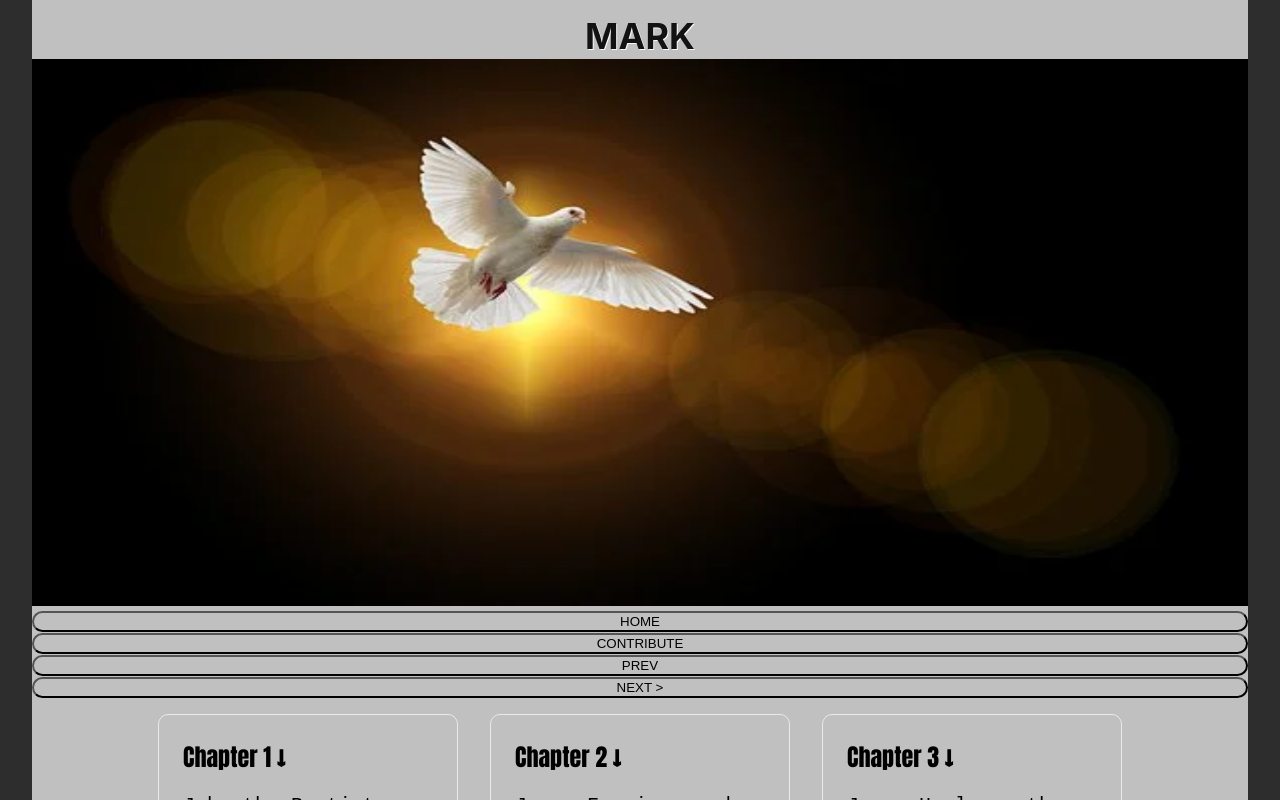
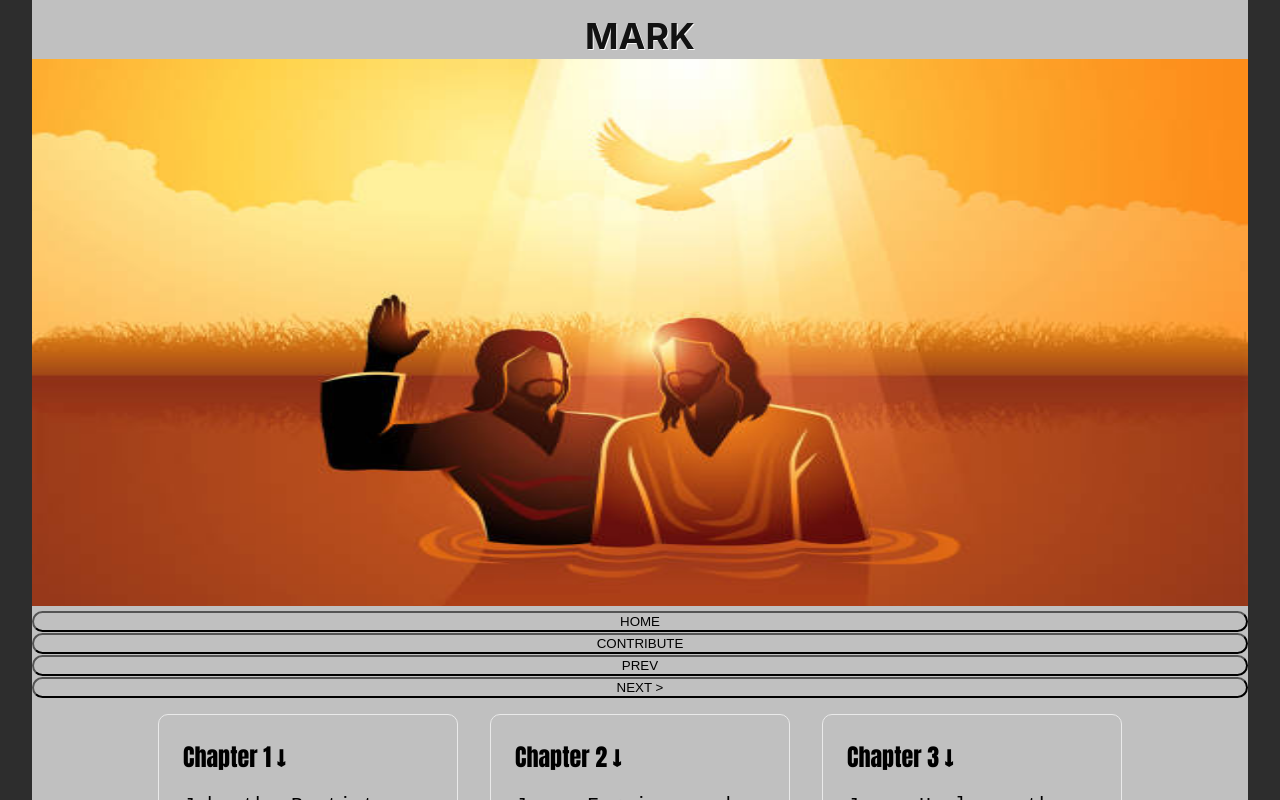
Before and after one commit to jnutt367/mark, a Next.js app: page / in a window 1280 px wide. Shown: the top 800 px of the page. Built offline with nearby package versions, Linux system fonts and the light colour scheme.

Commit message:
Update index.js
baptism.jpg

```diff
--- a/pages/index.js
+++ b/pages/index.js
@@ -21,7 +21,7 @@ export default function Home() {
         </h1>
       <div className={styles.hero}>
        <Image
-                                src="/faith-4664706__340.webp"
+                                src="/baptism.jpg"
                                 alt="Jesus"
                                 height={900}
                                 width={2000}
```
